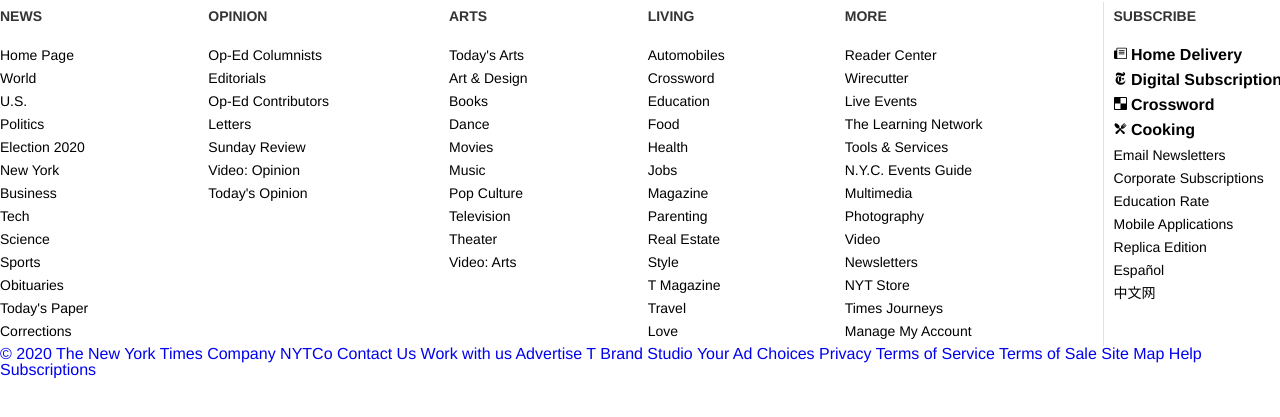
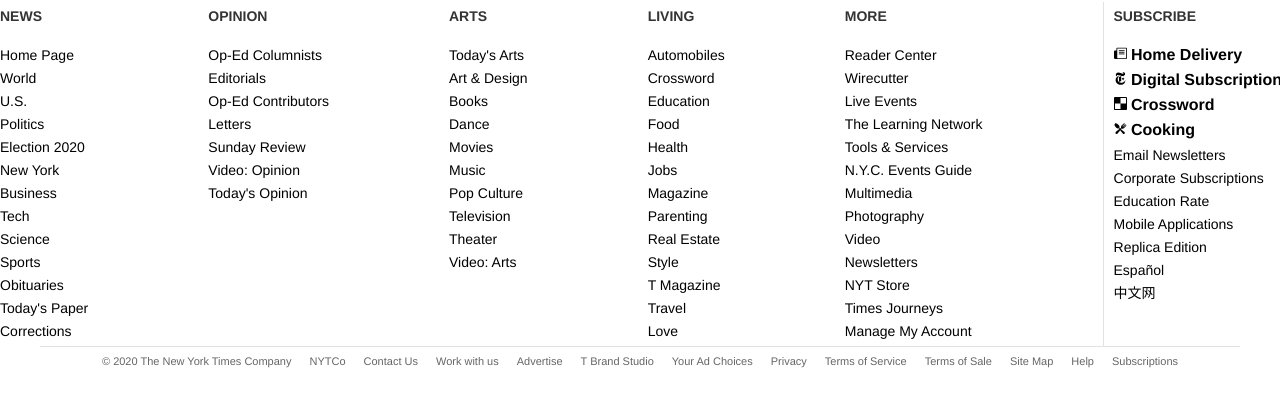
Before and after one commit to temesghentekeste/nyt-article-page-clone, a plain HTML site: page index.html in a window 1280 px wide. Shown: the part 10981-11398 px from the top of the page. Before the commit the page ends 11359 px from the top, so only its background shows below. Drawn offline with Linux system fonts and the light colour scheme.

Commit message:
added style to the footer-copyright section of the main footer

```diff
--- a/css/main.css
+++ b/css/main.css
@@ -580,3 +580,24 @@
 .footer-links a:hover {
   text-decoration: underline;
 }
+
+.footer-copyright {
+  width:1200px;
+  height: 66px;
+  padding: 0.5625rem 0;
+  font-family: nyt-franklin,helvetica,arial,sans-serif;
+  font-size: .6875rem;
+  margin:0 auto;
+  justify-content: center;
+  border-top: solid rgb(226, 226, 226) 1px;
+}
+
+.footer-copyright a {
+  color:var(--dark-gray);
+  padding: 0 0.5625rem;
+
+}
+.footer-copyright a:hover {
+  text-decoration: underline;
+
+}
--- a/index.html
+++ b/index.html
@@ -974,7 +974,7 @@
           </div>
         </div>
       </div>
-      <div class="footer-copyright">
+      <div class="footer-copyright flex-h">
         <a href="#">© 2020 The New York Times Company</a>
         <a href="#">NYTCo</a>
         <a href="#">Contact Us</a>
```
